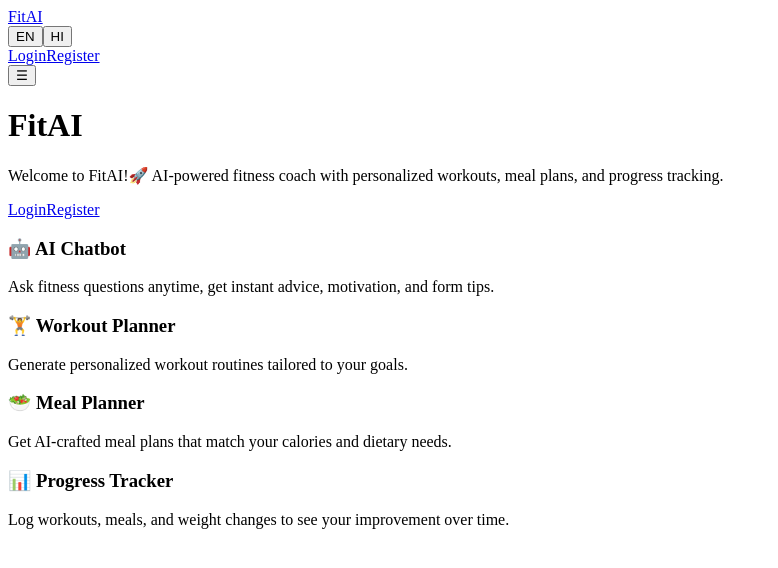
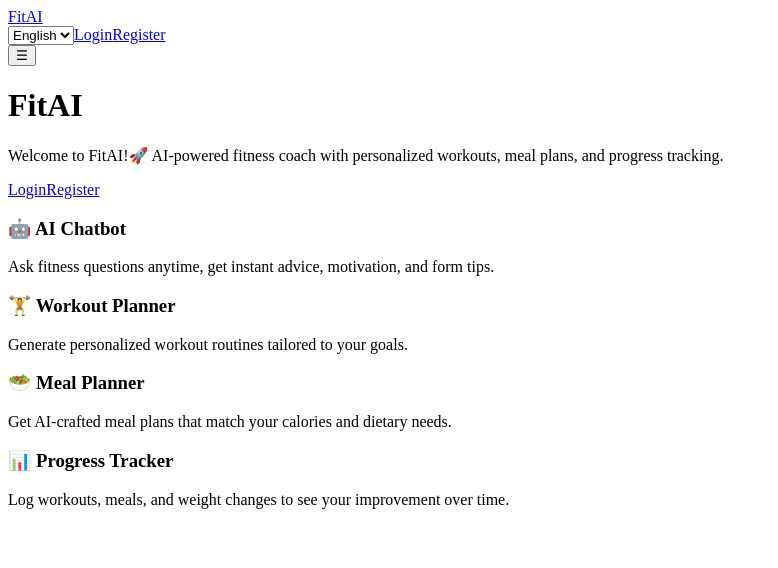
Before and after one commit to akash564com/fitai-app, a Next.js app: page / in a window 1280 px wide. Shown: the top 568 px of the page, without its empty margins (0-778 px from the left). Built offline with nearby package versions, Linux system fonts and the light colour scheme; no server answers.

Commit message:
Update LanguageSwitcher.tsx

```diff
--- a/components/LanguageSwitcher.tsx
+++ b/components/LanguageSwitcher.tsx
@@ -1,11 +1,17 @@
 // components/LanguageSwitcher.tsx
-import React from "react";
+import { useLanguage } from "@/context/LanguageContext";
 
 export default function LanguageSwitcher() {
+  const { language, setLanguage } = useLanguage();
+
   return (
-    <div>
-      <button>EN</button>
-      <button>HI</button>
-    </div>
+    <select
+      value={language}
+      onChange={(e) => setLanguage(e.target.value)}
+      className="border rounded px-2 py-1"
+    >
+      <option value="en">English</option>
+      <option value="hi">हिन्दी</option>
+    </select>
   );
 }
```
